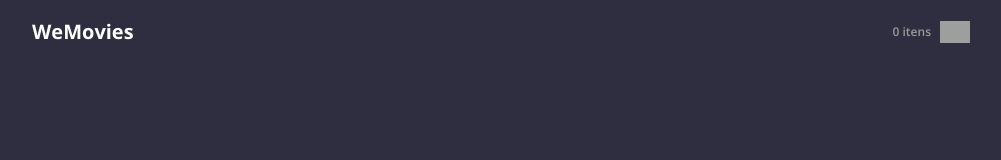
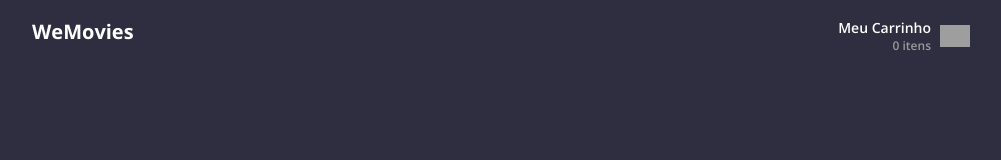
Before and after one commit to SirFaria/weMovies, a Next.js app: page / in a window 1280 px wide. Shown: the top 160 px of the page, without its empty margins (139-1140 px from the left). Built offline with nearby package versions, Linux system fonts and the light colour scheme; no server answers; grey boxes are pictures that could not be loaded.

Commit message:
feat: add data to shopping cart button

```diff
--- a/src/components/Header.tsx
+++ b/src/components/Header.tsx
@@ -1,7 +1,10 @@
 import Image from 'next/image'
 import Link from 'next/link'
+import { useCart } from '~/contexts/CartContext'
 
 export function Header() {
+  const { cartItems } = useCart()
+
   return (
     <header className='bg-bg-dark max-w-[960px] mx-auto flex justify-between py-[18px] px-[11px]'>
       <Link href='/'>
@@ -9,8 +12,12 @@ export function Header() {
       </Link>
       <div className='flex items-center'>
         <div className='flex flex-col items-end'>
-          {/* <h2 className='text-white font-semibold text-sm'>Meu Carrinho</h2> */}
-          <p className='text-text-gray font-semibold text-xs'>0 itens</p>
+          <h2 className='text-white font-semibold text-sm hidden invisible md:block md:visible'>
+            Meu Carrinho
+          </h2>
+          <p className='text-text-gray font-semibold text-xs'>
+            {cartItems.length} {cartItems.length === 1 ? 'item' : 'itens'}
+          </p>
         </div>
         <Link href='/cart'>
           <Image
```
